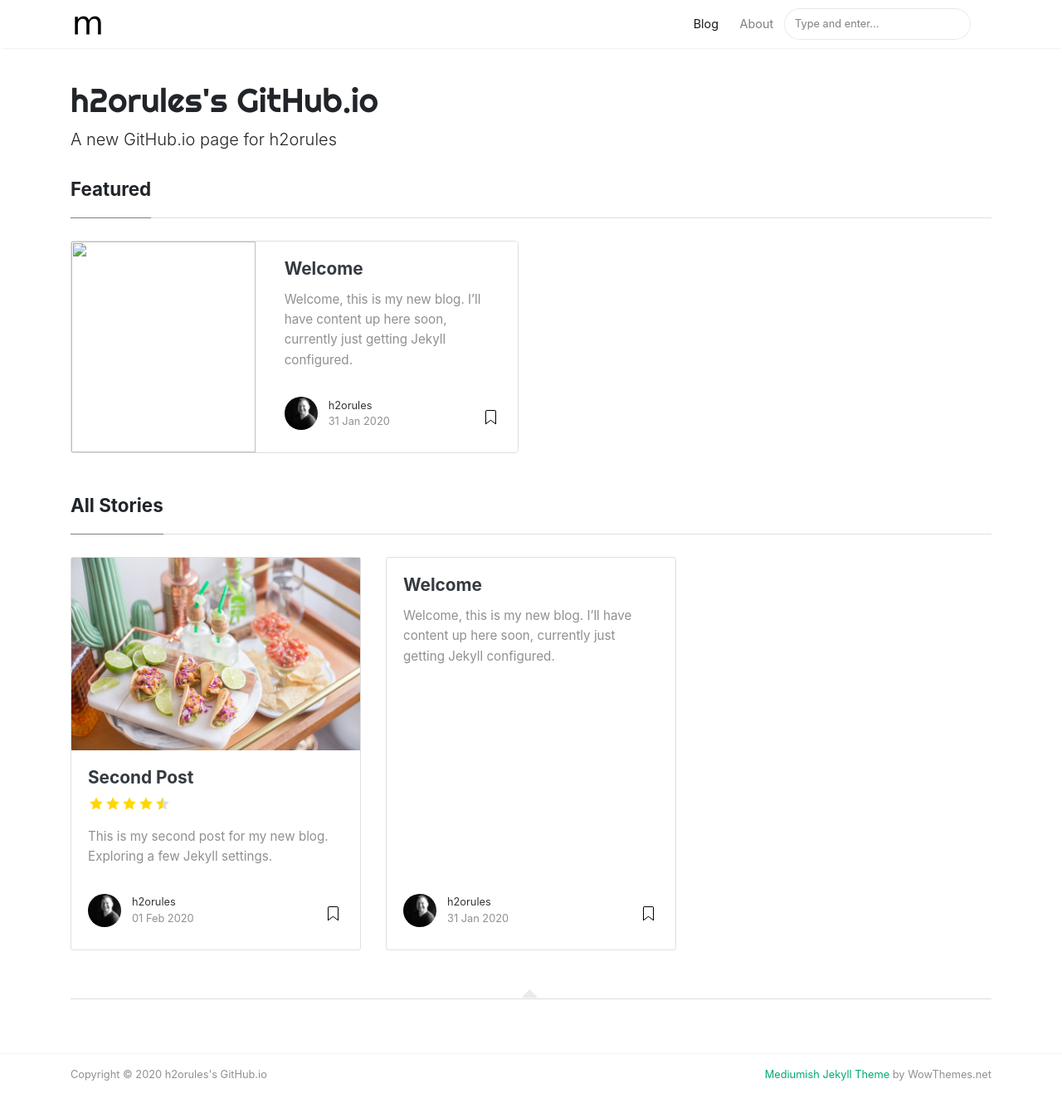
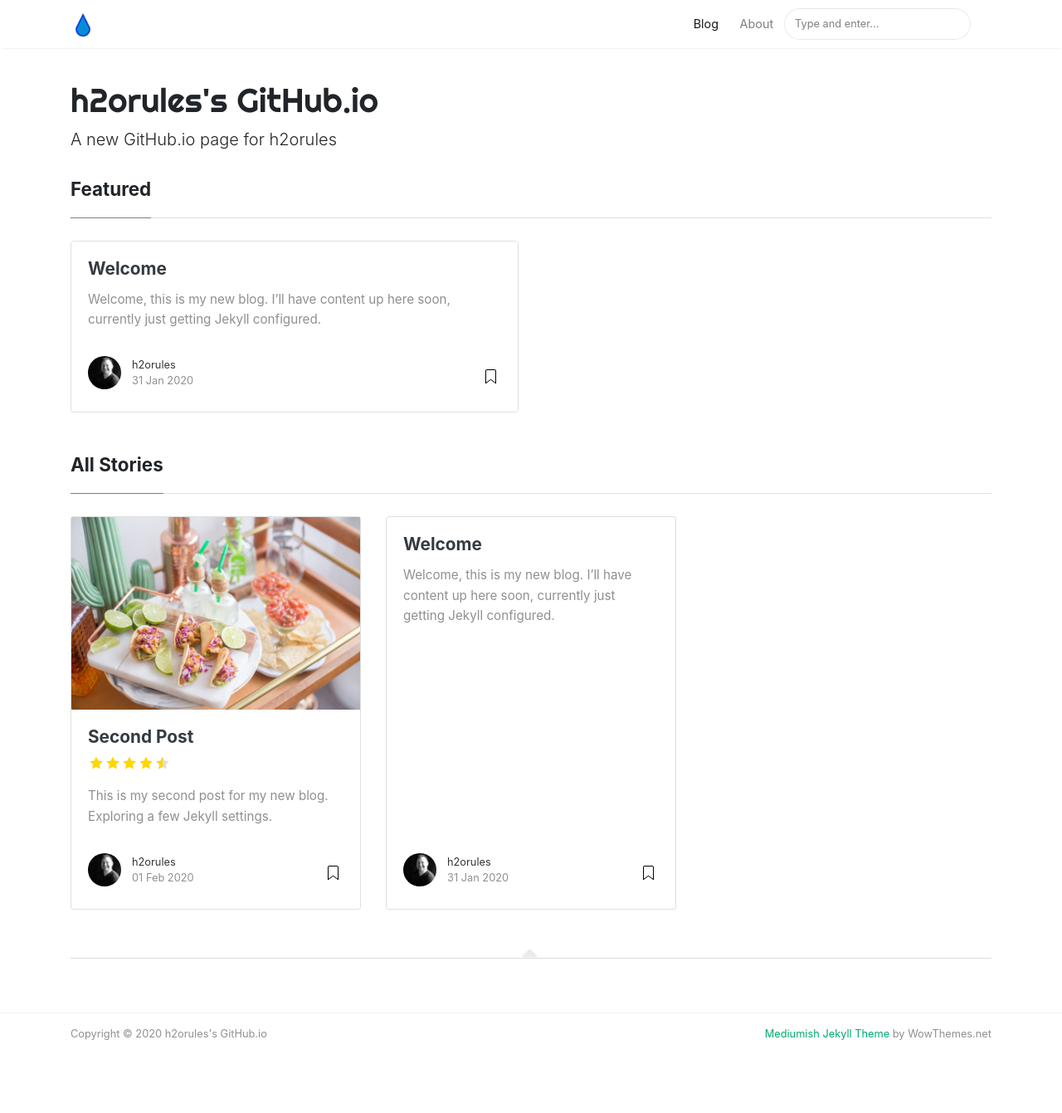
Before and after one commit to h2orules/h2orules.github.io, a Jekyll site: the page built from index.html, in a window 1280 px wide and 1378 px high. Shown: the top 1341 px of the window at 83% size. Built offline with Jekyll 4.4.1, drawn with Linux system fonts in a browser that asks for light colours; nearby versions of some CDN libraries; the list of posts is cut into pages by our own code.

Commit message:
Add logo Cleanup extra images Fix featured spacing when no featured image

```diff
--- a/_config.yml
+++ b/_config.yml
@@ -2,7 +2,7 @@
 name: "h2orules's GitHub.io"
 title: "h2orules's GitHub.io"
 description: "A new GitHub.io page for h2orules"
-logo: 'assets/images/logo.png'
+logo: 'assets/images/h2orules-logo.png'
 favicon: 'assets/images/favicon.ico'
 # baseurl: "/blog"
 url: "https://h2orules.github.io/"
--- a/_includes/featuredbox.html
+++ b/_includes/featuredbox.html
@@ -3,6 +3,7 @@
 <div class="col-md-6 mb-30px">
     <div class="listfeaturedtag h-100">
         <div class="row h-100">
+            {% if post.image %}
             <div class="col-12 col-md-12 col-lg-5 pr-lg-0">
                 <div class="h-100">
                     <div class="wrapthumbnail">
@@ -16,7 +17,12 @@
                     </div>
                 </div>
             </div>
+            {% endif %}
+            {% if post.image %}
             <div class="col-12 col-md-12 col-lg-7">
+            {% else %}
+            <div class="col-12 col-md-12 col-lg-12">
+            {% endif %}
                 <div class="h-100 card-group">
                     <div class="card">
                         <div class="card-body">
```
Also changed, not shown: assets/images/avatar.png (deleted), assets/images/h2orules-logo-small.png (added), assets/images/h2orules-logo.png (added), assets/images/log.png (deleted), assets/images/mediumish-jekyll-template.png (deleted).
